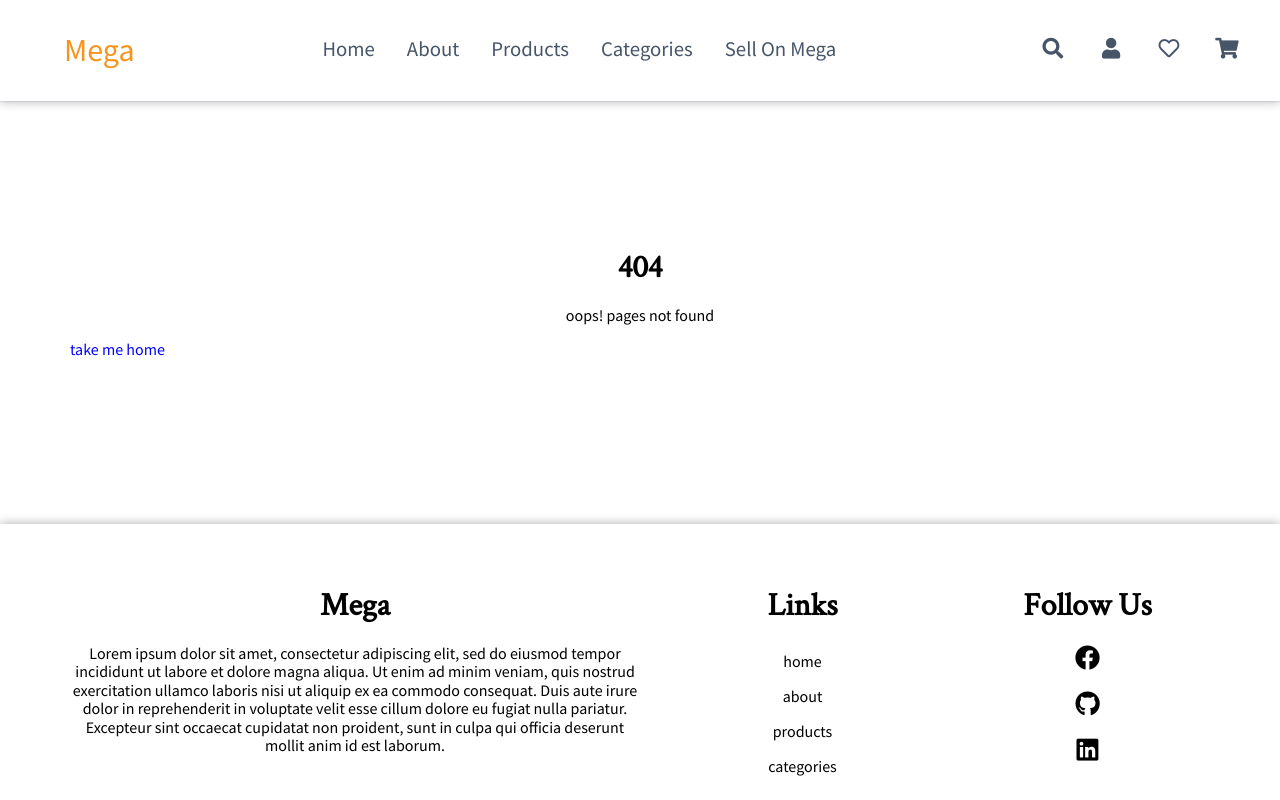
After one commit to emadElnagar/django-ecommerce-app, a Django app: template templates/pages/not_found.html in a window 1280 px wide. The commit adds this page. Run offline with Django 4.2, Linux system fonts and the light colour scheme; the template is opened without the code that fills it, so the values that code supplies are empty.

Commit message:
adding 404 page

```diff
--- /dev/null
+++ b/templates/pages/not_found.html
@@ -0,0 +1,12 @@
+{% extends 'base.html' %}
+{% block body %}
+<section>
+  <div class="container">
+    <div class="not-found">
+      <h1 class="text-center">404</h1>
+      <p class="text-center">oops! pages not found</p>
+      <a href="/">take me home</a>
+    </div>
+  </div>
+</section>
+{% endblock body %}
```
Also changed, not shown: shop/views.py (line endings or trailing spaces), templates/shop/product_detail.html (line endings or trailing spaces).
